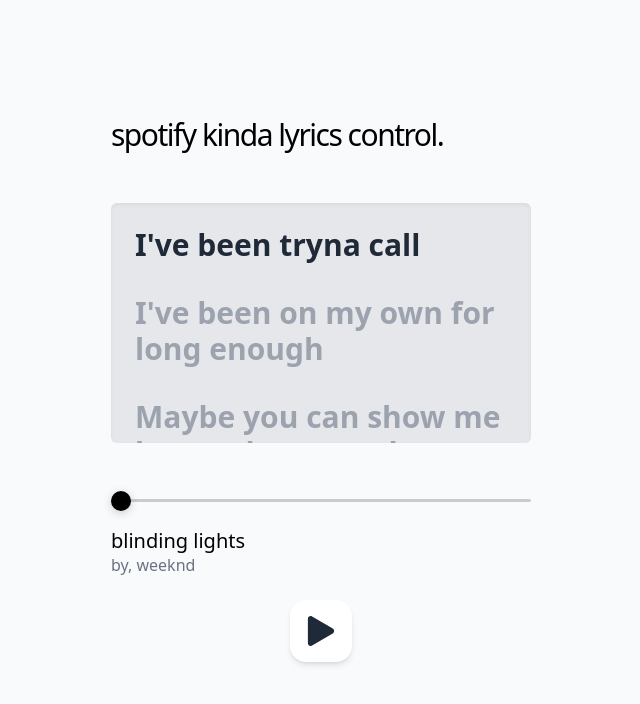
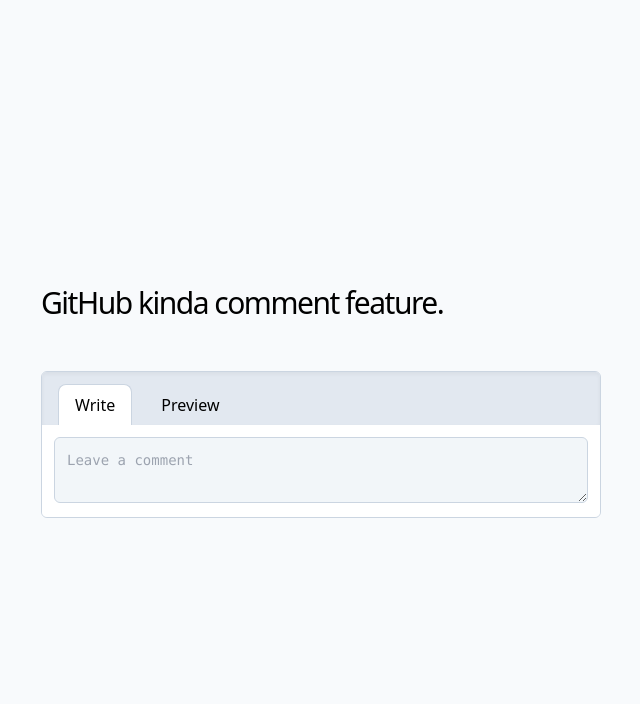
Before and after one commit to yashsehgal/crafts, a React (Create React App) app: page / in a window 1280 px wide. Shown: the top 704 px of the page, without its empty margins (319-959 px from the left). Built offline with nearby package versions, Linux system fonts and the light colour scheme.

Commit message:
feat: github comment feature in crafts added

```diff
--- a/package.json
+++ b/package.json
@@ -11,10 +11,14 @@
     "@types/node": "^20.4.4",
     "@types/react": "^18.2.16",
     "@types/react-dom": "^18.2.7",
+    "imagekitio-react": "^2.0.0",
+    "querystring-es3": "^0.2.1",
     "react": "^18.1.0",
     "react-dom": "^18.1.0",
     "react-fast-marquee": "^1.6.0",
+    "react-markdown": "^8.0.7",
     "react-scripts": "5.0.1",
+    "remark-gfm": "^3.0.1",
     "typescript": "^5.1.6",
     "web-vitals": "^2.1.4"
   },
--- a/src/App.js
+++ b/src/App.js
@@ -3,6 +3,7 @@
 import ApplicationDock from "./crafts/application-dock";
 import CalendarSlotPicker from "./crafts/calendar-slot-picker";
 import Checklist from "./crafts/checklist";
+import GitHubComment from "./crafts/github-comment";
 import GitHubPRTimeline from "./crafts/github-pr-timeline";
 import MessageReaction from "./crafts/message-reaction";
 import MouseElementSelection from "./crafts/mouse-element-selection";
@@ -13,7 +14,7 @@
 export default function App() {
   return (
     <main className="main-container flex h-[100vh] w-[100vw] flex-row items-center justify-center bg-slate-50">
-      {<SpotifyLyricsSlider /> || <span className="text-slate-400 select-none cursor-default font-medium">{"What are you buidling today, sweetheart? ✨"}</span>}
+      {<GitHubComment /> || <span className="text-slate-400 select-none cursor-default font-medium">{"What are you buidling today, sweetheart? ✨"}</span>}
     </main>
   )
 }
--- /dev/null
+++ b/src/crafts/github-comment.jsx
@@ -0,0 +1,112 @@
+import { useEffect, useState } from "react";
+import { cn } from "../scripts/cn";
+import { ReactMarkdown } from "react-markdown/lib/react-markdown";
+import remarkGfm from "remark-gfm";
+
+export default function GitHubComment() {
+  // to manage the tab-view state: write-mode and preview-mode
+  const [tabView, setTabView] = useState("write-mode");
+  // to store the content inside the write-mode textarea
+  const [commentContent, setCommentContent] = useState("");
+
+  const handleCommentContentChange = (e) => {
+    // updating the content on change in comment input
+    setCommentContent(e.target.value);
+  };
+
+  useEffect(() => {
+    let commentTextbox = document.getElementById("comment-textbox");
+    commentTextbox.addEventListener('paste', pasteHandler);
+    // checking if event type is PASTE and look for images
+    // to be pasted and added to comment content
+    function pasteHandler(e) {
+      //check if event.clipboardData is supported(chrome)
+      if(e.clipboardData){
+        let items = e.clipboardData.items;
+        if (items) {
+          for(var i=0;i<items.length;i++){
+            if(items[i].kind == 'file' && items[i].type.indexOf('image') > -1){
+                //need to represent the image as a file
+                var blob = items[i].getAsFile();
+
+                var reader = new FileReader();
+                //need base64 to upload to server
+                reader.readAsDataURL(blob);
+                reader.onload = function (event) {
+                    var image = new Image();
+                    image.src = event.target.result;
+                    setCommentContent(`\n![image-upload-${new Date().toUTCString()}](${image.src.toString()})`);
+                };
+            }
+        }
+        }
+      }
+    }
+  }, []);
+
+  return (
+    <div className="github-comment-component-container">
+      <h1 className="leading-snug text-3xl font-medium tracking-tighter">
+        {"GitHub kinda comment feature."}
+      </h1>
+      <div className="my-12" />
+      <div className="github-comment-component overflow-hidden rounded-md border border-slate-300 w-[560px]">
+        <div className={cn("github-command-input-preview-wrapper")}>
+          <div
+            className={cn(
+              "write-preview-actions-header bg-slate-200 px-4 pt-3 shadow-inner"
+            )}
+          >
+            <div
+              className={cn(
+                "write-preview-actions-wrapper flex flex-row items-end justify-start gap-3"
+              )}
+            >
+              <button
+                className={cn(
+                  "px-4 py-2 rounded-t-lg border-t border-l border-r border-transparent select-none",
+                  tabView === "write-mode" && "bg-white border-slate-300"
+                )}
+                onClick={() => setTabView("write-mode")}
+              >
+                {"Write"}
+              </button>
+              <button
+                className={cn(
+                  "px-4 py-2 rounded-t-lg border-t border-l border-r border-transparent select-none",
+                  tabView === "preview-mode" &&
+                    "bg-white border-slate-300"
+                )}
+                onClick={() => setTabView("preview-mode")}
+              >
+                {"Preview"}
+              </button>
+            </div>
+          </div>
+          <div className={cn("github-comment-content-body-wrapper bg-white pt-3 pl-3 pr-3 pb-2")}>
+            {tabView === "write-mode" && (
+              <textarea
+                className={cn("p-3 w-full text-sm bg-slate-100/90 border border-slate-300 rounded-md focus:outline-none focus:ring-2 focus:ring-offset-2 placeholder:font-mono")}
+                placeholder="Leave a comment"
+                onChange={handleCommentContentChange}
+                value={commentContent}
+                id="comment-textbox" />
+            )}
+            {tabView === "preview-mode" && (
+              <>
+                {!commentContent && (
+                  <div className="comment-content-not-found-text-wrapper text-slate-500 py-4 select-none">
+                    Nothing to preview
+                  </div>
+                )}
+                {commentContent && (
+                  <ReactMarkdown children={commentContent} />
+                )}
+              </>
+            )}
+          </div>
+        </div>
+      </div>
+    </div>
+  );
+}
--- a/src/crafts/spotify-lyrics-slider.jsx
+++ b/src/crafts/spotify-lyrics-slider.jsx
@@ -1,8 +1,9 @@
 import * as Slider from "@radix-ui/react-slider";
 import React, { useEffect, useState } from "react";
-import SongDetails from '../lib/spotify-song-timer-data.json';
+import SongDetails from "../lib/spotify-song-timer-data.json";
 import { cn } from "../scripts/cn";
 import { FaPause, FaPlay } from "react-icons/fa";
+import { motion, AnimatePresence } from "framer-motion";
 
 export default function SpotifyLyricsSlider() {
   // creating a time tracking manager to change and manage time stamps for lyrics render
@@ -23,7 +24,7 @@
       }
       setTimeout(() => {
         manageCurrentTime();
-      }, 100*lyricDelay);
+      }, 100 * lyricDelay);
     }
   }, [currentTime, isPlaying]);
 
@@ -32,7 +33,8 @@
     // fetching the current line from the lyrics which is getting pointed
     // and getting it's length for adding custom delay, on every line switch
     const CURRENT_POINTED_LYRICS_STRING = SongDetails.songLyrics[currentTime];
-    const CURRENT_POINTED_LYRICS_STRING_LENGTH = CURRENT_POINTED_LYRICS_STRING.length;
+    const CURRENT_POINTED_LYRICS_STRING_LENGTH =
+      CURRENT_POINTED_LYRICS_STRING.length;
     setLyricDelay(CURRENT_POINTED_LYRICS_STRING_LENGTH);
 
     // scrolling if the slider time is more than 2
@@ -40,7 +42,7 @@
       document.querySelector("#lyrics-container").scroll({
         top: 100 * currentTime,
         left: 100,
-        behavior: "smooth"
+        behavior: "smooth",
       });
       console.log("[INFO] Triggered at point", currentTime);
     }
@@ -59,27 +61,34 @@
         spotify kinda lyrics control.
       </h1>
       <div className="spotify-lyrics-slider-component">
-        <div className="song-lyrics-wrapper my-12 min-w-[240px] max-w-[420px] w-fit h-[240px] bg-gray-200 rounded-md shadow-inner p-3 overflow-y-scroll"
+        <AnimatePresence>
+          <motion.div
+            className="song-lyrics-wrapper my-12 min-w-[240px] max-w-[420px] w-fit h-[240px] bg-gray-200 rounded-md shadow-inner p-2 overflow-y-scroll"
             id="lyrics-container"
           >
             {renderLyrics({
               lyrics: SongDetails.songLyrics,
-            songLength: SongDetails.songLength
+              songLength: SongDetails.songLength,
             })?.map((songLine, songLineIndex) => {
               return (
-              <button
+                <motion.button
                   className={cn(
-                  "song-lyric-line font-semibold text-3xl text-left p-3 bg-transparent hover:bg-gray-300 mb-2 rounded-lg",
-                  songLineIndex === currentTime ? "text-gray-800" : "text-gray-400")}
+                    "song-lyric-line font-semibold text-3xl text-left p-3 bg-transparent hover:bg-gray-300 mb-1 rounded-lg",
+                    songLineIndex === currentTime
+                      ? "text-gray-800"
+                      : "text-gray-400"
+                  )}
                   key={songLineIndex}
                   onClick={() => setCurrentTime(songLineIndex)}
                 >
                   {songLine}
-              </button>
-            )
+                </motion.button>
+              );
             })}
-        </div>
-        <div className="slider-wrapper">
+          </motion.div>
+        </AnimatePresence>
+        <AnimatePresence>
+          <motion.div className="slider-wrapper">
             <Slider.Root
               className="SliderRoot"
               max={100}
@@ -90,27 +99,48 @@
               </Slider.Track>
               <Slider.Thumb className="SliderThumb" aria-label="SongTimer" />
             </Slider.Root>
-        </div>
-        <div className="music-details-wrapper mt-4">
-          <h3 className="music-name leading-snug font-medium text-xl">
+          </motion.div>
+        </AnimatePresence>
+        <div className="music-details-wrapper mt-4 flex flex-row items-center justify-between px-2">
+          <div className="flex flex-row items-center gap-3">
+            <img
+              src="https://upload.wikimedia.org/wikipedia/en/e/e6/The_Weeknd_-_Blinding_Lights.png"
+              className="w-[60px] h-[60px] rounded-lg shadow-md
+              "
+            />
+            <div className="music-text-details-wrapper">
+              <h3 className="music-name leading-snug font-medium text-xl w-56 truncate"
+                aria-label={SongDetails.songName}
+                title={SongDetails?.songName}
+                name="Song Name">
                 {SongDetails?.songName}
               </h3>
               <p className="music-artist leading-snug font-medium text-base text-gray-500">
                 by, {SongDetails?.artistName}
               </p>
             </div>
-        <div className="song-player-actions-wrapper my-6 flex flex-row items-center justify-center">
-          <button className={cn("text-3xl w-fit p-4 bg-white shadow-md rounded-2xl cursor-pointer select-none transition-all text-gray-800 hover:scale-125 z-10")}
+          </div>
+          <div className="song-player-actions-wrapper my-4 flex flex-row items-center justify-center">
+            <button
+              className={cn(
+                "text-3xl w-fit p-4 bg-white shadow-md rounded-2xl cursor-pointer select-none transition-all text-gray-800 hover:scale-125 z-10"
+              )}
               onClick={() => setIsPlaying(!isPlaying)}
             >
               {!isPlaying ? <FaPlay /> : <FaPause />}
             </button>
           </div>
         </div>
+        <div className="activity-actions-wrapper mt-4">
+          <span className={cn("admin-playing-status font-medium",
+            isPlaying ? "text-green-600 animate-pulse" : "text-gray-500")} >
+            {`yash ${isPlaying ? "is vibing..." : "has paused music"}`}
+          </span>
+        </div>
+      </div>
     </div>
   );
 }
-
 
 // I've been on my own for long enough
 // words: 8
--- a/src/index.css
+++ b/src/index.css
@@ -42,3 +42,13 @@
   outline: none;
   box-shadow: 0 0 0 5px var(--black-a8);
 }
+
+/* removing scroll-bar visibility in spotify lyrics controller */
+#lyrics-container::-webkit-scrollbar {
+  display: none;
+}
+
+#lyrics-container {
+  -ms-overflow-style: none;  /* IE and Edge */
+  scrollbar-width: none;  /* Firefox */
+}
--- a/src/lib/spotify-song-timer-data.json
+++ b/src/lib/spotify-song-timer-data.json
@@ -1,5 +1,5 @@
 {
-  "songName": "blinding lights",
+  "songName": "blinding lights (club remix + reverb)",
   "artistName": "weeknd",
   "songLyrics": {
     "0": "I've been tryna call",
```
Also changed, not shown: 1 other file (tests, documents, lock files or other folders). Lines whose indentation alone changed are shown as unchanged.
